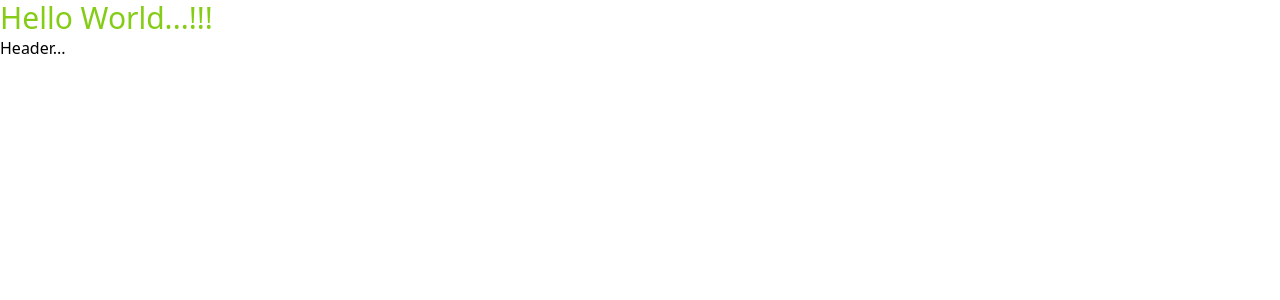
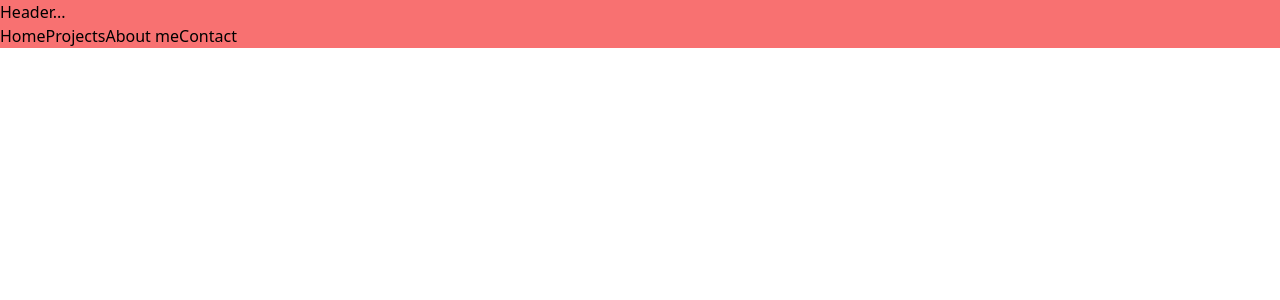
Before and after one commit to Dnyanesh-Bachhav/Portfolio, a Next.js app: page / in a window 1280 px wide. Shown: the top 300 px of the page. Built offline with nearby package versions, Linux system fonts and the light colour scheme.

Commit message:
Adding list

```diff
--- a/components/header.jsx
+++ b/components/header.jsx
@@ -1,6 +1,14 @@
 function Header(){
     return(
+        <div id="navbar">
         <h1>Header...</h1>
+        <ul className="text-xl bg-red-400" style={{display: 'flex',flexDirection : 'row'}}>
+            <li>Home</li>
+            <li>Projects</li>
+            <li>About me</li>
+            <li>Contact</li>
+        </ul>
+        </div>
     );
 }
 export default Header;
--- a/pages/index.js
+++ b/pages/index.js
@@ -2,8 +2,7 @@ import Header from '../components/header'
 
 export default function Home() {
   return (
-    <div>
-      <h1 className='text-3xl text-lime-500 text-bold'>Hello World...!!!</h1>
+    <div className='bg-red-400' >
       <Header/>
     </div>
   )
```
